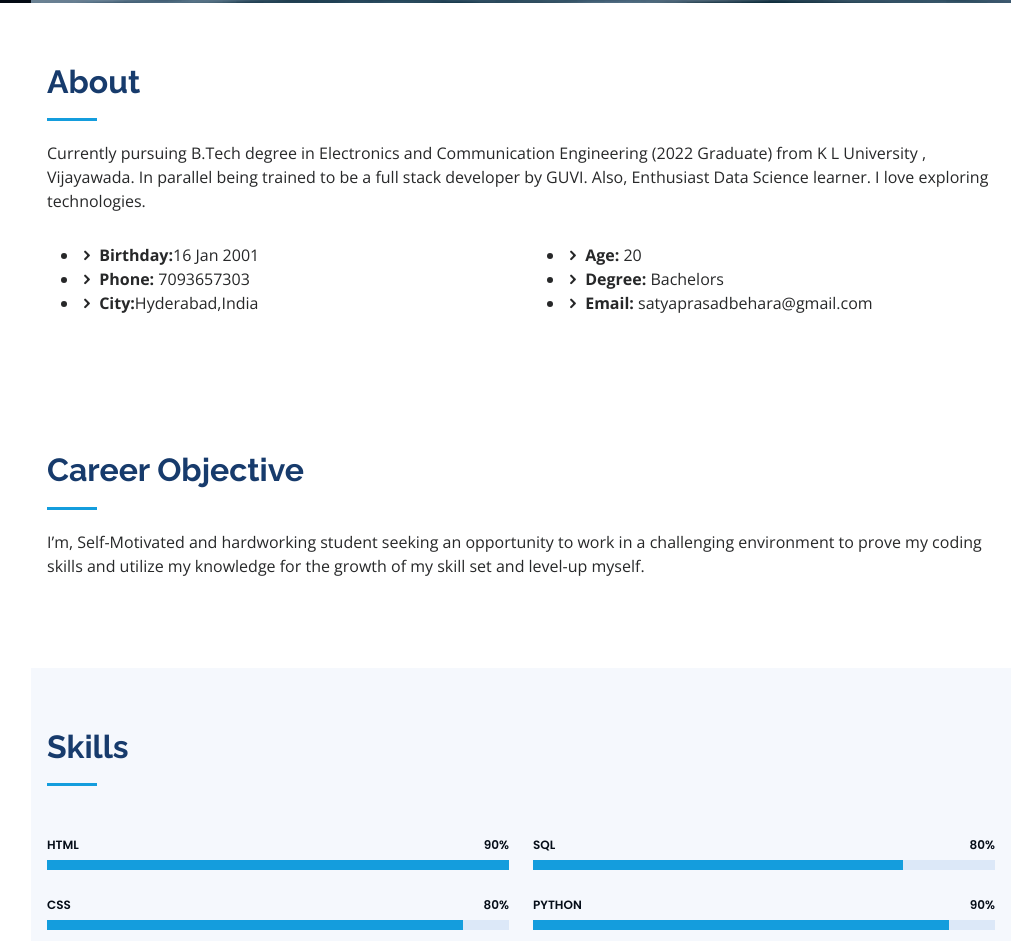
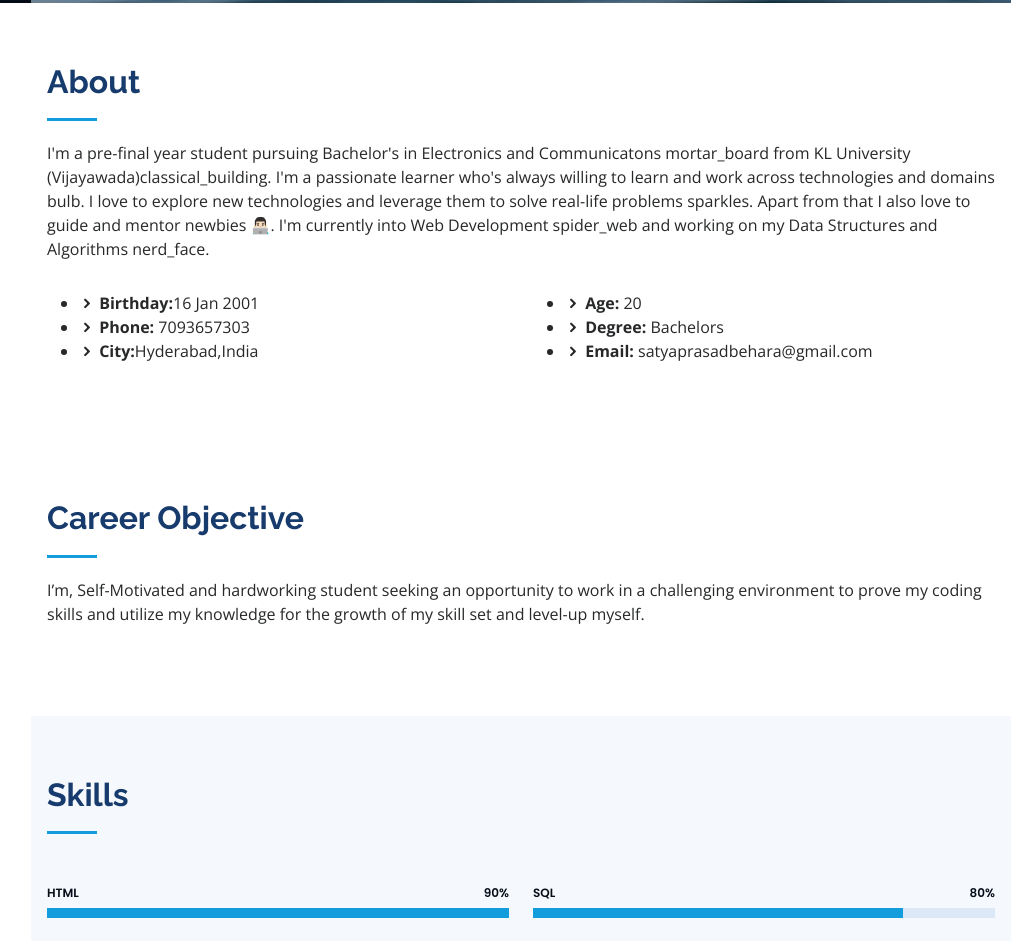
Before and after one commit to beharavenkatasatyaprasad/satyabehara, a plain HTML site: page index.html in a window 1280 px wide. Shown: the part 797-1738 px from the top of the page, without its empty margins (269-1280 px from the left). Drawn offline with nearby package versions, Linux system fonts and the light colour scheme.

Commit message:
Update index.html

```diff
--- a/index.html
+++ b/index.html
@@ -79,7 +79,7 @@
 
         <div class="section-title">
           <h2>About</h2>
-          <p>Currently pursuing B.Tech degree in Electronics and Communication Engineering (2022 Graduate) from K L University , Vijayawada. In parallel being trained to be a full stack developer by GUVI. Also, Enthusiast Data Science learner. I love exploring technologies. </p>
+          <p>I'm a pre-final year student pursuing Bachelor's in Electronics and Communicatons mortar_board from KL University (Vijayawada)classical_building. I'm a passionate learner who's always willing to learn and work across technologies and domains bulb. I love to explore new technologies and leverage them to solve real-life problems sparkles. Apart from that I also love to guide and mentor newbies 👨🏻‍💻. I'm currently into Web Development spider_web and working on my Data Structures and Algorithms nerd_face.</p>
         </div>
 
         <div class="row">
```
